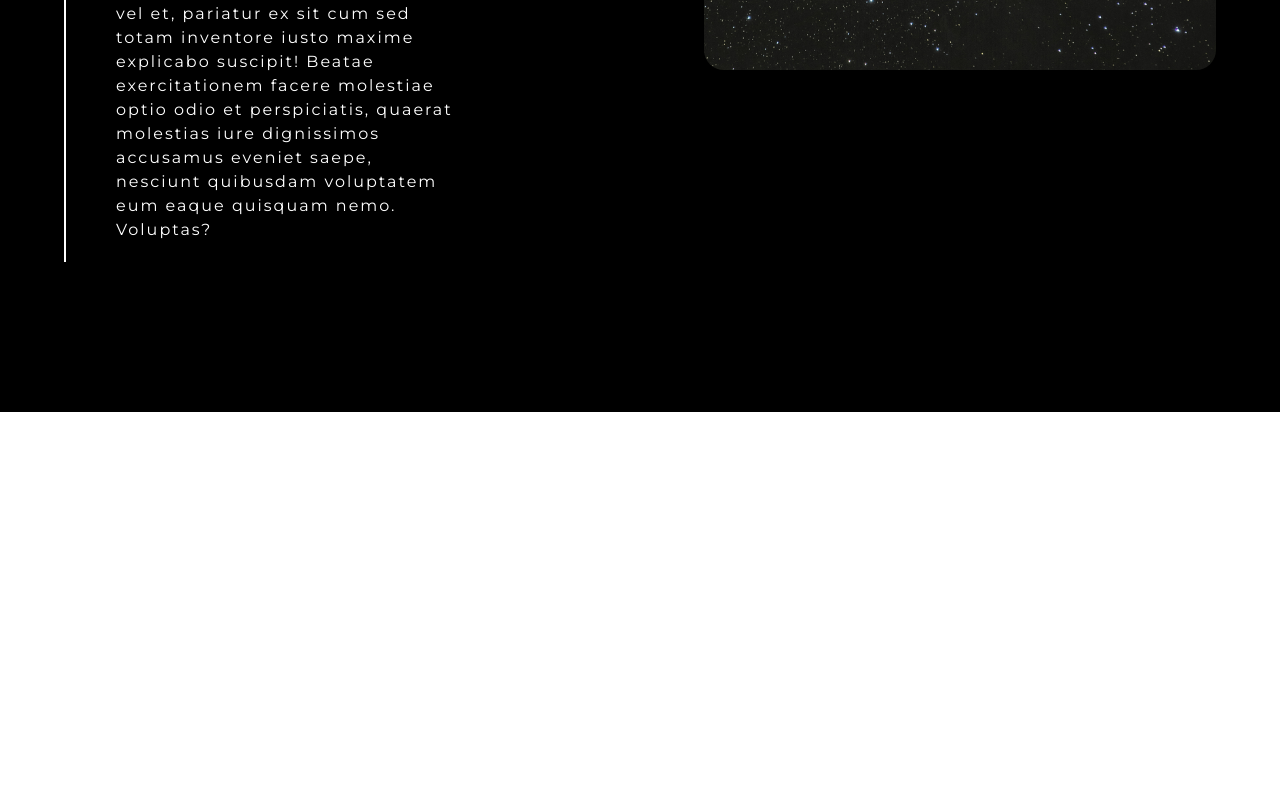
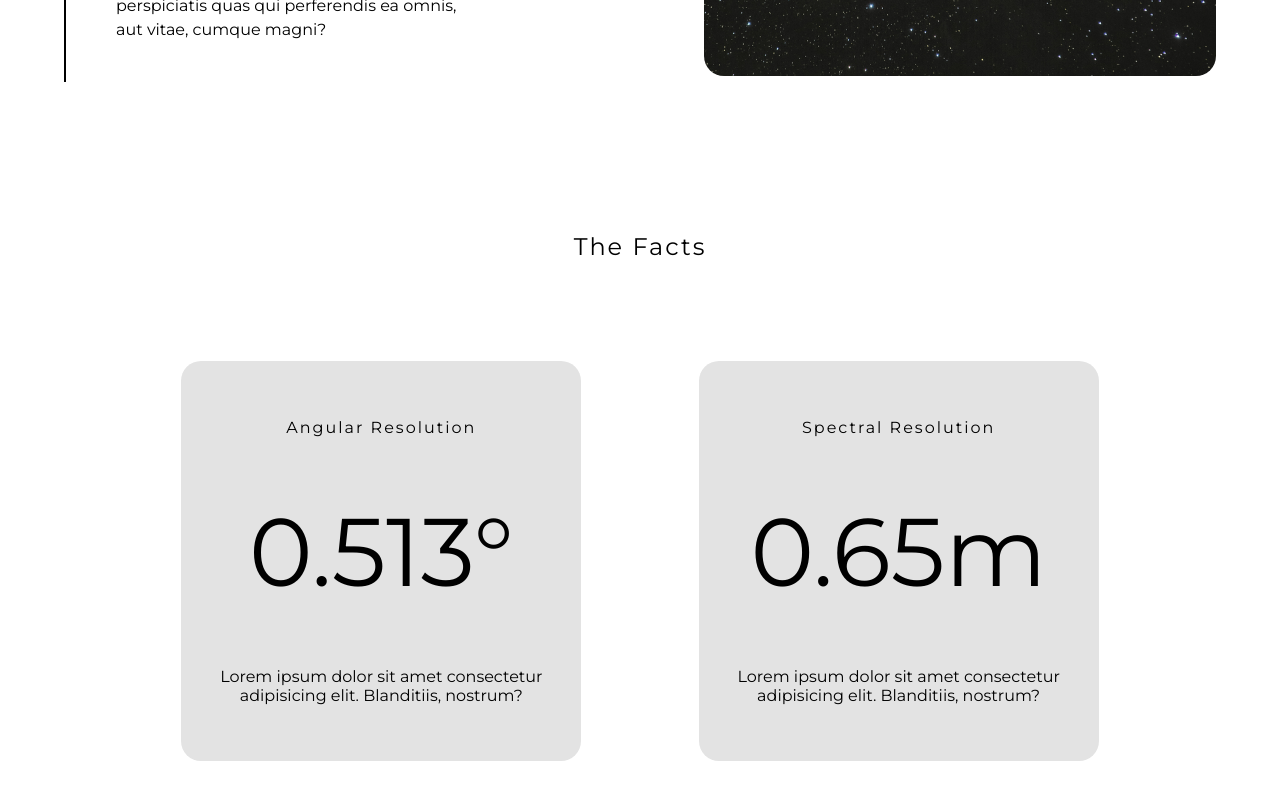
Before and after one commit to thenu-k/aeternus, a Next.js app: page / in a window 1280 px wide. Shown: the part 1264-2064 px from the top of the page. Before the commit the page ends 1676 px from the top, so only its background shows below. Built offline with nearby package versions, Linux system fonts and the light colour scheme.

Commit message:
Changed color scheme and added Facts section

```diff
--- a/components/About/About.js
+++ b/components/About/About.js
@@ -8,7 +8,7 @@ const About = () => {
                     <h4>About</h4>
                     <h3>We're Changing The Way We See The Universe</h3>
                     <p>
-                       Lorem ipsum, dolor sit amet consectetur adipisicing elit. Rerum et aspernatur nesciunt enim totam reprehenderit! Doloribus excepturi quasi porro sint dicta earum ipsam, officiis, vel et, pariatur ex sit cum sed totam inventore iusto maxime explicabo suscipit! Beatae exercitationem facere molestiae optio odio et perspiciatis, quaerat molestias iure dignissimos accusamus eveniet saepe, nesciunt quibusdam voluptatem eum eaque quisquam nemo. Voluptas?
+                        Lorem ipsum dolor sit amet, consectetur adipisicing elit. Voluptatem accusamus similique sit perspiciatis earum beatae libero minus. Quaerat amet culpa perspiciatis quas qui perferendis ea omnis, aut vitae, cumque magni?
                     </p>
                 </div>
                 <div className="box image"></div>
--- a/components/About/About.styled.js
+++ b/components/About/About.styled.js
@@ -2,11 +2,11 @@ import styled from "styled-components";
 
 export const AboutContainer = styled.section`
     width: 100%;
-    background-color: black; color: white;
+    background-color: white; color: black;
     letter-spacing: 2px;
     > .inner{
         width: 90%;
-        display: flex; flex-direction: row; justify-content: space-between; align-items: flex-start;
+        display: flex; flex-direction: row; justify-content: space-between; align-items: center;
         margin: 150px 0;
     }
 
@@ -15,14 +15,17 @@ export const AboutContainer = styled.section`
             max-width: 30%;
             display: flex; flex-direction: column; align-items: flex-start;
             padding-left: 50px;
-            border-left: 2px solid white;
-            & * {margin-bottom: 20px; line-height:1.5;}
+            border-left: 2px solid black;
+            & * {margin-bottom: 40px; line-height:1.5;}
 
             & h4{
                 font-weight: 400; font-size: 1em;
             }
             & h3{
-                font-weight: 700; font-size: 1.5em;
+                font-weight: 400; font-size: 1.5em;
+            }
+            & p{
+                letter-spacing: normal;
             }
         }
 
--- /dev/null
+++ b/components/Facts/Facts.js
@@ -0,0 +1,29 @@
+import * as S from './Facts.styled'
+
+const Facts = () => {
+    return (
+        <S.FactsContainer className='center'>
+            <div className="inner">
+                <h3>The Facts</h3>
+                <div className="innerFacts">
+                    <div className="box resolution">
+                        <h5>Angular Resolution</h5>
+                        <h4>0.513°</h4>
+                        <p>
+                            Lorem ipsum dolor sit amet consectetur adipisicing elit. Blanditiis, nostrum?
+                        </p>
+                    </div>
+                    <div className="box">
+                        <h5>Spectral Resolution</h5>
+                        <h4>0.65m</h4>
+                        <p>
+                            Lorem ipsum dolor sit amet consectetur adipisicing elit. Blanditiis, nostrum?
+                        </p>
+                    </div>
+                </div>
+            </div>
+        </S.FactsContainer>
+    );
+}
+
+export default Facts;
--- /dev/null
+++ b/components/Facts/Facts.styled.js
@@ -0,0 +1,38 @@
+import styled from "styled-components";
+
+export const FactsContainer = styled.section`
+    width: 100%;
+    background-color: white; color: black;
+
+    & .inner{
+        margin-bottom: 150px;
+        width: 90%; display: flex; flex-direction: column; align-items: center;
+
+        & h3{
+            font-weight: 400; font-size: 1.5em;
+            margin-bottom: 100px;
+            letter-spacing: 2px;
+        }
+
+        & .innerFacts{
+            width: 100%;
+            display: flex; flex-direction: row; justify-content: space-evenly;
+
+            & .box{
+                min-height: 400px; width: 400px;
+                display: flex; flex-direction: column; align-items: center; justify-content: space-evenly;
+                background-color: #e3e3e3;
+                border-radius: 20px;
+                h5{
+                    font-size: 1em; font-weight: 400; letter-spacing: 2px;
+                }
+                h4{
+                    font-size: 6em; font-weight: 400;
+                }
+                p{
+                    text-align: center;
+                }
+            }
+        }
+    }
+`
--- a/components/Landing/Landing.styled.js
+++ b/components/Landing/Landing.styled.js
@@ -13,17 +13,17 @@ export const LandingContainer = styled.section`
         color: white;
         display: flex; flex-direction: column; align-items: flex-start;
         > h2{
-            font-size: 6em; font-weight: 700;
+            font-size: 6em; font-weight: 400;
             margin-bottom: 30px;
         }
         > p{
-            font-weight: 700;
+            font-weight: 400;
             font-size: 1em;
             margin-bottom: 40px;
         }
         > a{
             background-color: white; color: black; padding: 20px;
-            font-weight: 700;
+            font-weight: 400;
             &:hover{
                 border: 0; opacity: 0.7;
             }
--- a/components/common/NavBar/NavBar.styled.js
+++ b/components/common/NavBar/NavBar.styled.js
@@ -2,11 +2,11 @@ import styled from "styled-components";
 
 export const NavBarContainer = styled.header`
     width: 100%;
-    background-color: black; color: white;
+    background-color: white; color: black;
     display: flex; flex-direction: row; align-items: center; justify-content: space-between;
 
     & h1{
-        font-size: 1.5em; font-weight: 900;
+        font-size: 1.5em; font-weight: 400;
         padding-left: 5%;
     }
 
--- a/components/global.css
+++ b/components/global.css
@@ -23,5 +23,5 @@ html, body, #next{
 
 :is(html) a:hover{
     box-sizing: border-box;
-    border-bottom: 3px solid white;
+    border-bottom: 3px solid black;
 }
--- a/pages/index.js
+++ b/pages/index.js
@@ -4,6 +4,7 @@ import *  as S from '../components/index.styled'
 import NavBar from '../components/common/NavBar/NavBar'
 import Landing from '../components/Landing/Landing'
 import About from '../components/About/About'
+import Facts from '../components/Facts/Facts'
 
 
 
@@ -14,6 +15,7 @@ export default function Home() {
         <NavBar/>
         <Landing/>
         <About/>
+        <Facts/>
       </S.indexContainer>
     </>
   )
```
